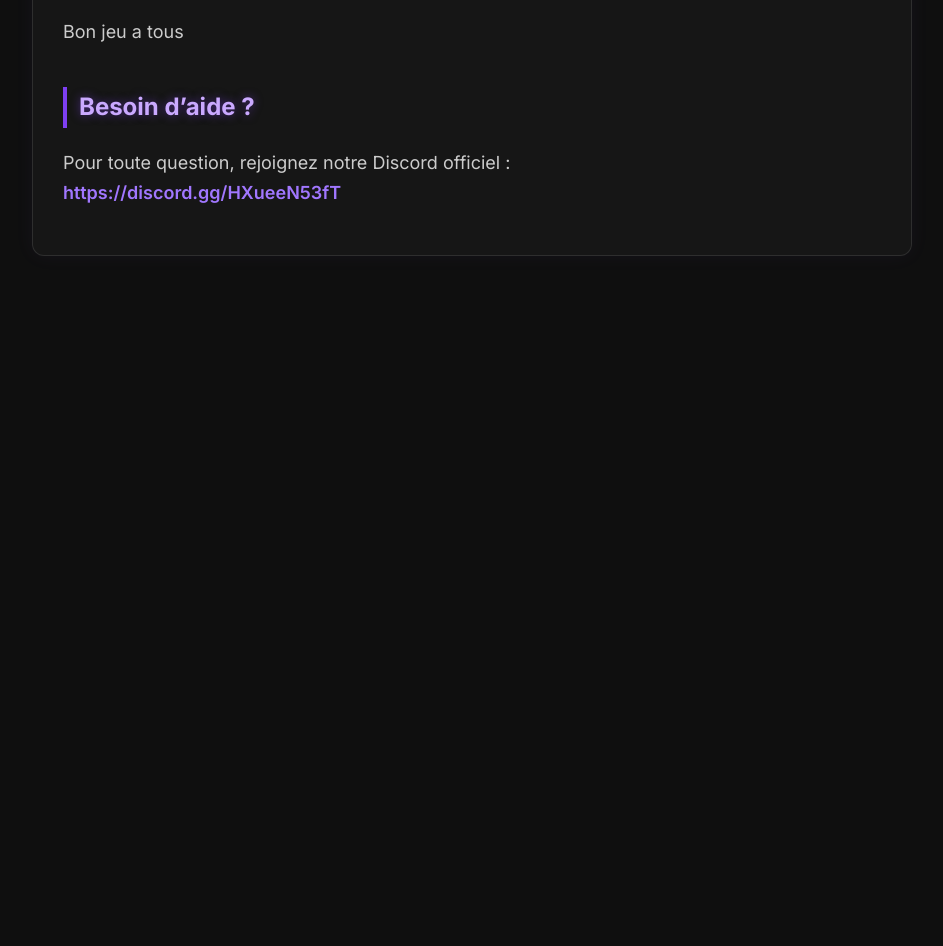
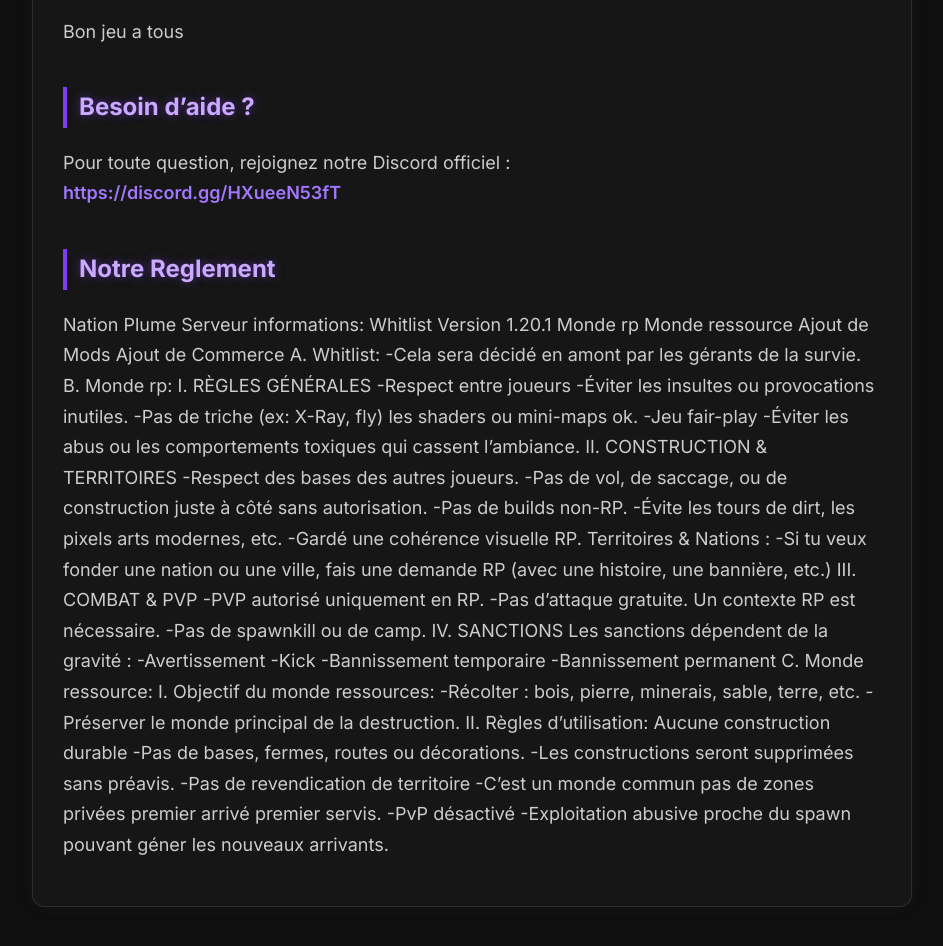
Before and after one commit to 0wos/NationPlume, a plain HTML site: page howtoplay.html in a window 1280 px wide. Shown: the part 610-1556 px from the top of the page, without its empty margins (168-1111 px from the left). Before the commit the page ends 906 px from the top, so only its background shows below. Drawn offline with Linux system fonts and the light colour scheme.

Commit message:
Update howtoplay.html

```diff
--- a/howtoplay.html
+++ b/howtoplay.html
@@ -89,6 +89,75 @@
         https://discord.gg/HXueeN53fT
       </a>
     </p>
+
+    <h2>Notre Reglement</h2>
+    <p>Nation Plume
+
+Serveur informations:
+Whitlist
+Version 1.20.1
+Monde rp
+Monde ressource
+Ajout de Mods
+Ajout de Commerce
+
+A. Whitlist:
+
+-Cela sera décidé en amont par les gérants de la survie.
+
+B. Monde rp:
+
+I. RÈGLES GÉNÉRALES
+
+-Respect entre joueurs
+-Éviter les insultes ou provocations inutiles.
+-Pas de triche (ex: X-Ray, fly) les shaders ou mini-maps ok.
+
+-Jeu fair-play
+-Éviter les abus ou les comportements toxiques qui cassent l’ambiance.
+
+II. CONSTRUCTION & TERRITOIRES
+
+-Respect des bases des autres joueurs.
+-Pas de vol, de saccage, ou de construction juste à côté sans autorisation.
+-Pas de builds non-RP.
+-Évite les tours de dirt, les pixels arts modernes, etc.
+-Gardé une cohérence visuelle RP.
+
+Territoires & Nations :
+
+-Si tu veux fonder une nation ou une ville, fais une demande RP (avec une histoire, une bannière, etc.)
+
+III. COMBAT & PVP
+
+-PVP autorisé uniquement en RP.
+-Pas d’attaque gratuite. Un contexte RP est nécessaire.
+-Pas de spawnkill ou de camp.
+
+IV. SANCTIONS
+Les sanctions dépendent de la gravité :
+
+-Avertissement
+-Kick
+-Bannissement temporaire
+-Bannissement permanent
+
+C. Monde ressource:
+
+I. Objectif du monde ressources:
+
+-Récolter : bois, pierre, minerais, sable, terre, etc.
+-Préserver le monde principal de la destruction.
+
+II. Règles d’utilisation:
+Aucune construction durable
+
+-Pas de bases, fermes, routes ou décorations.
+-Les constructions seront supprimées sans préavis.
+-Pas de revendication de territoire
+-C’est un monde commun pas de zones privées premier arrivé premier servis.
+-PvP désactivé
+-Exploitation abusive proche du spawn pouvant géner les nouveaux arrivants.</p>
   </div>
 </body>
 </html>
```
